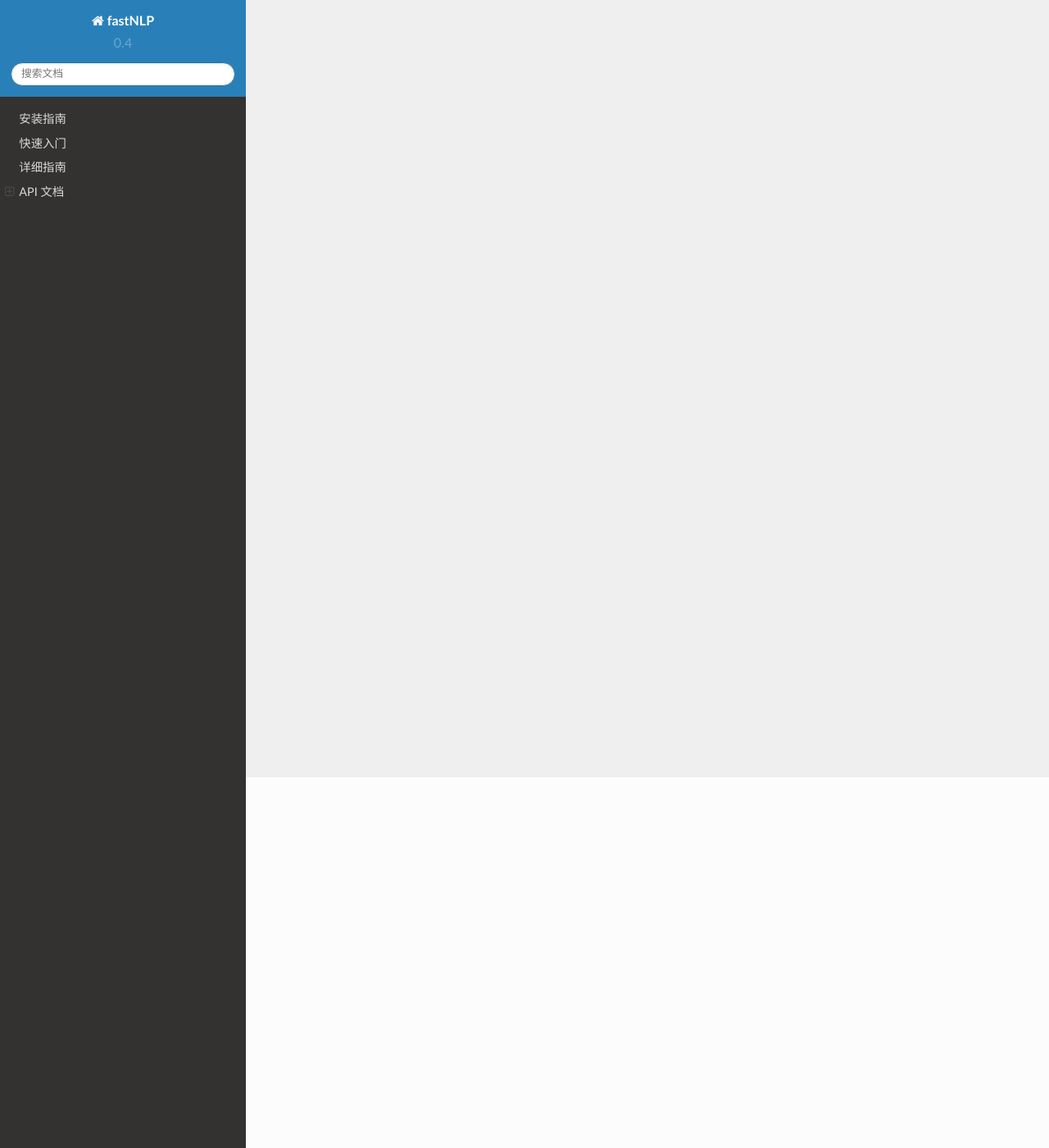
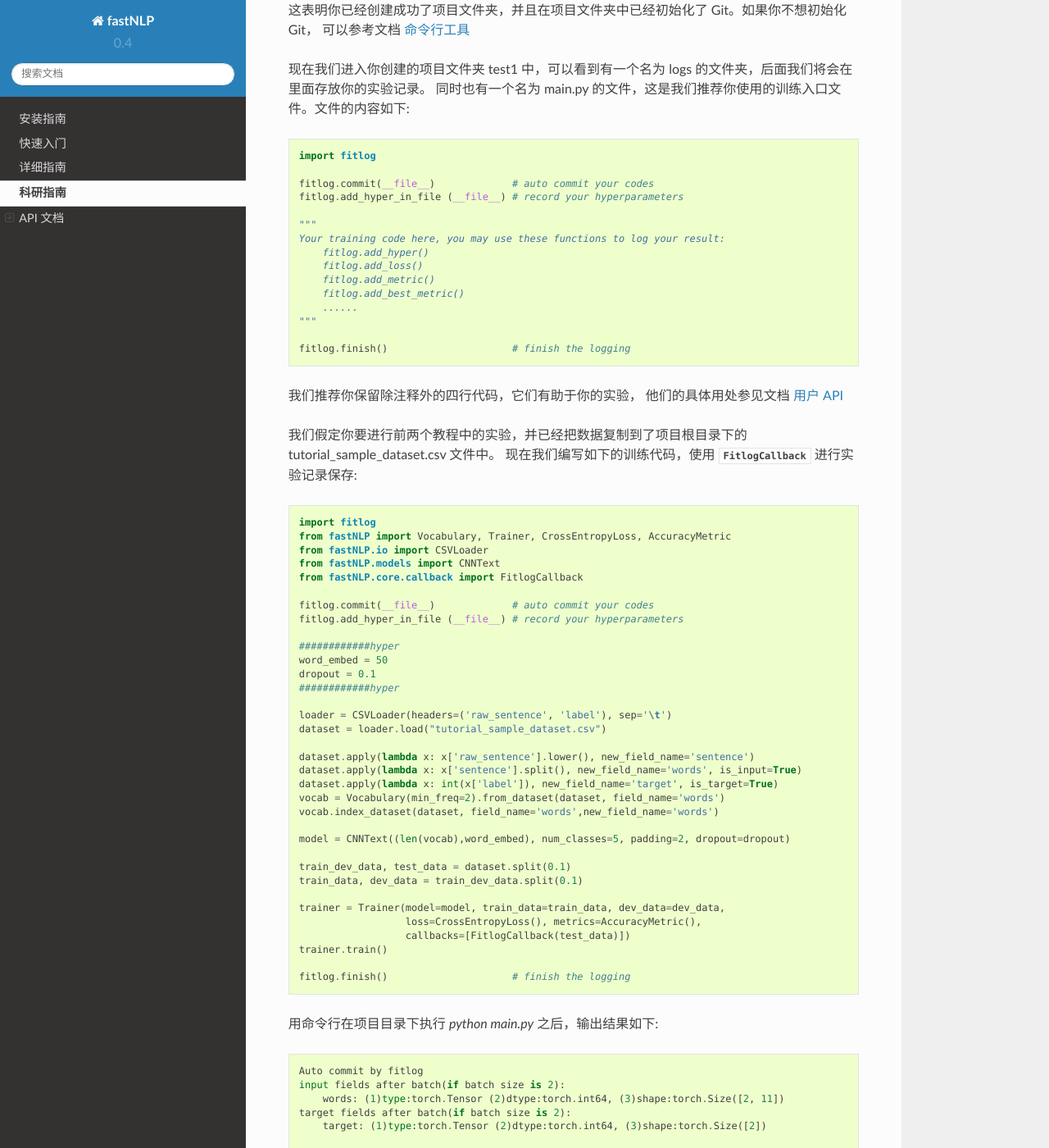
Before and after one commit to fastnlp/fastNLP, a Sphinx documentation site: the page built from docs/source/user/with_fitlog.rst, in a window 1280 px wide and 1400 px high, scrolled down 452 px. Shown: the whole window at 82% size. Built offline with Sphinx 7.4.7 and the Read the Docs theme 2.0.0, drawn with Linux system fonts in a browser that asks for light colours; some of the changed text lies outside the part shown.

Commit message:
修改了最新的文档

```diff
--- a/docs/source/index.rst
+++ b/docs/source/index.rst
@@ -55,6 +55,7 @@
     安装指南 <user/installation>
     快速入门 <user/quickstart>
     详细指南 <user/tutorial_one>
+    科研指南 <user/with_fitlog>
 
 API 文档
 -------------
--- a/docs/source/user/with_fitlog.rst
+++ b/docs/source/user/with_fitlog.rst
@@ -2,4 +2,121 @@
 科研向导
 =================
 
-本文介绍使用 fastNLP 和 fitlog 进行科学研究的方法
+本文介绍结合使用 fastNLP 和 fitlog 进行科研的方法。
+
+首先，我们需要安装 `fitlog <https://fitlog.readthedocs.io/>`_ 。你需要确认你的电脑中没有其它名为 `fitlog` 的命令。
+
+我们从命令行中进入到一个文件夹，现在我们要在文件夹中创建我们的 fastNLP 项目。你可以在命令行输入 `fitlog init test1` ，
+然后你会看到如下提示::
+
+    Initialized empty Git repository in /Users/fdujyn/workspaces/test1/.git/
+    Auto commit by fitlog
+    Initialized empty Git repository in /Users/fdujyn/workspaces/test1/.git/
+    Fitlog project test1 is initialized.
+
+这表明你已经创建成功了项目文件夹，并且在项目文件夹中已经初始化了 Git。如果你不想初始化 Git，
+可以参考文档 `命令行工具 <https://fitlog.readthedocs.io/zh/latest/user/command_line.html>`_
+
+现在我们进入你创建的项目文件夹 test1 中，可以看到有一个名为 logs 的文件夹，后面我们将会在里面存放你的实验记录。
+同时也有一个名为 main.py 的文件，这是我们推荐你使用的训练入口文件。文件的内容如下::
+
+    import fitlog
+
+    fitlog.commit(__file__)             # auto commit your codes
+    fitlog.add_hyper_in_file (__file__) # record your hyperparameters
+
+    """
+    Your training code here, you may use these functions to log your result:
+        fitlog.add_hyper()
+        fitlog.add_loss()
+        fitlog.add_metric()
+        fitlog.add_best_metric()
+        ......
+    """
+
+    fitlog.finish()                     # finish the logging
+
+我们推荐你保留除注释外的四行代码，它们有助于你的实验，
+他们的具体用处参见文档 `用户 API <https://fitlog.readthedocs.io/zh/latest/fitlog.html>`_
+
+我们假定你要进行前两个教程中的实验，并已经把数据复制到了项目根目录下的 tutorial_sample_dataset.csv 文件中。
+现在我们编写如下的训练代码，使用 :class:`~fastNLP.core.callback.FitlogCallback` 进行实验记录保存::
+
+    import fitlog
+    from fastNLP import Vocabulary, Trainer, CrossEntropyLoss, AccuracyMetric
+    from fastNLP.io import CSVLoader
+    from fastNLP.models import CNNText
+    from fastNLP.core.callback import FitlogCallback
+
+    fitlog.commit(__file__)             # auto commit your codes
+    fitlog.add_hyper_in_file (__file__) # record your hyperparameters
+
+    ############hyper
+    word_embed = 50
+    dropout = 0.1
+    ############hyper
+
+    loader = CSVLoader(headers=('raw_sentence', 'label'), sep='\t')
+    dataset = loader.load("tutorial_sample_dataset.csv")
+
+    dataset.apply(lambda x: x['raw_sentence'].lower(), new_field_name='sentence')
+    dataset.apply(lambda x: x['sentence'].split(), new_field_name='words', is_input=True)
+    dataset.apply(lambda x: int(x['label']), new_field_name='target', is_target=True)
+    vocab = Vocabulary(min_freq=2).from_dataset(dataset, field_name='words')
+    vocab.index_dataset(dataset, field_name='words',new_field_name='words')
+
+    model = CNNText((len(vocab),word_embed), num_classes=5, padding=2, dropout=dropout)
+
+    train_dev_data, test_data = dataset.split(0.1)
+    train_data, dev_data = train_dev_data.split(0.1)
+
+    trainer = Trainer(model=model, train_data=train_data, dev_data=dev_data,
+                      loss=CrossEntropyLoss(), metrics=AccuracyMetric(),
+                      callbacks=[FitlogCallback(test_data)])
+    trainer.train()
+
+    fitlog.finish()                     # finish the logging
+
+用命令行在项目目录下执行 `python main.py` 之后，输出结果如下::
+
+    Auto commit by fitlog
+    input fields after batch(if batch size is 2):
+        words: (1)type:torch.Tensor (2)dtype:torch.int64, (3)shape:torch.Size([2, 11])
+    target fields after batch(if batch size is 2):
+        target: (1)type:torch.Tensor (2)dtype:torch.int64, (3)shape:torch.Size([2])
+
+    training epochs started 2019-05-23-21-11-51
+    Evaluation at Epoch 1/10. Step:2/20. AccuracyMetric: acc=0.285714
+
+    Evaluation at Epoch 2/10. Step:4/20. AccuracyMetric: acc=0.285714
+
+    Evaluation at Epoch 3/10. Step:6/20. AccuracyMetric: acc=0.285714
+
+    Evaluation at Epoch 4/10. Step:8/20. AccuracyMetric: acc=0.428571
+
+    Evaluation at Epoch 5/10. Step:10/20. AccuracyMetric: acc=0.571429
+
+    Evaluation at Epoch 6/10. Step:12/20. AccuracyMetric: acc=0.571429
+
+    Evaluation at Epoch 7/10. Step:14/20. AccuracyMetric: acc=0.285714
+
+    Evaluation at Epoch 8/10. Step:16/20. AccuracyMetric: acc=0.142857
+
+    Evaluation at Epoch 9/10. Step:18/20. AccuracyMetric: acc=0.285714
+
+    Evaluation at Epoch 10/10. Step:20/20. AccuracyMetric: acc=0.571429
+
+
+    In Epoch:5/Step:10, got best dev performance:AccuracyMetric: acc=0.571429
+    Reloaded the best model.
+
+现在，我们在项目目录下输入 `fitlog log logs` ，命令行会启动一个网页，默认 url 为 ``0.0.0.0:5000`` 。
+我们在浏览器中打开网页，可以看到如下的统计表格:
+
+.. image:: ../figures/fitlogTable.png
+
+如果我们点击action中的最后一个键钮，可以看到详细的 loss 图:
+
+.. image:: ../figures/fitlogChart.png
+
+更多的教程还在编写中，敬请期待~
--- a/setup.py
+++ b/setup.py
@@ -16,7 +16,8 @@
     version='0.4.0',
     description='fastNLP: Deep Learning Toolkit for NLP, developed by Fudan FastNLP Team',
     long_description=readme,
-    license=license,
+    long_description_content_type='text/markdown',
+    license='Apache License',
     author='FudanNLP',
     python_requires='>=3.6',
     packages=find_packages(),
```
Also changed, not shown: README.md (+4 -1 lines), readthedocs.yml (+11 -1 lines), docs/source/figures/fitlogChart.png (added), docs/source/figures/fitlogTable.png (added), docs/source/figures/workflow.png (added), 12 other files.
